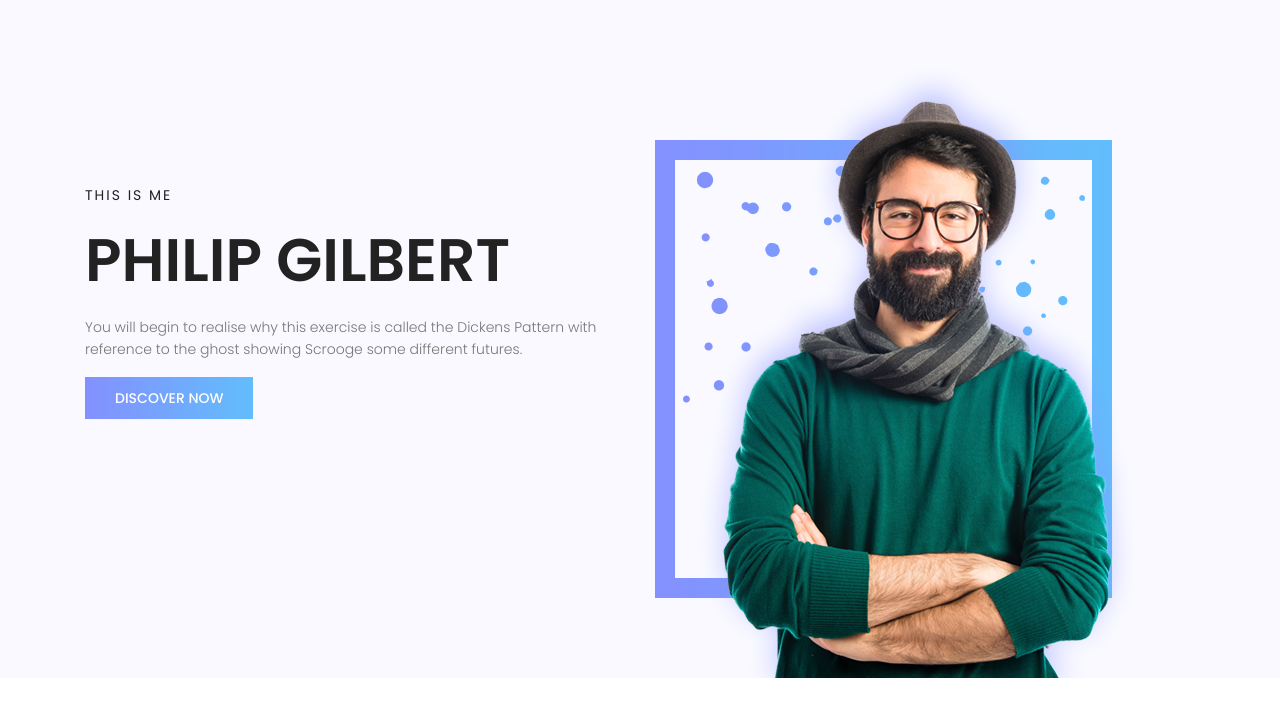
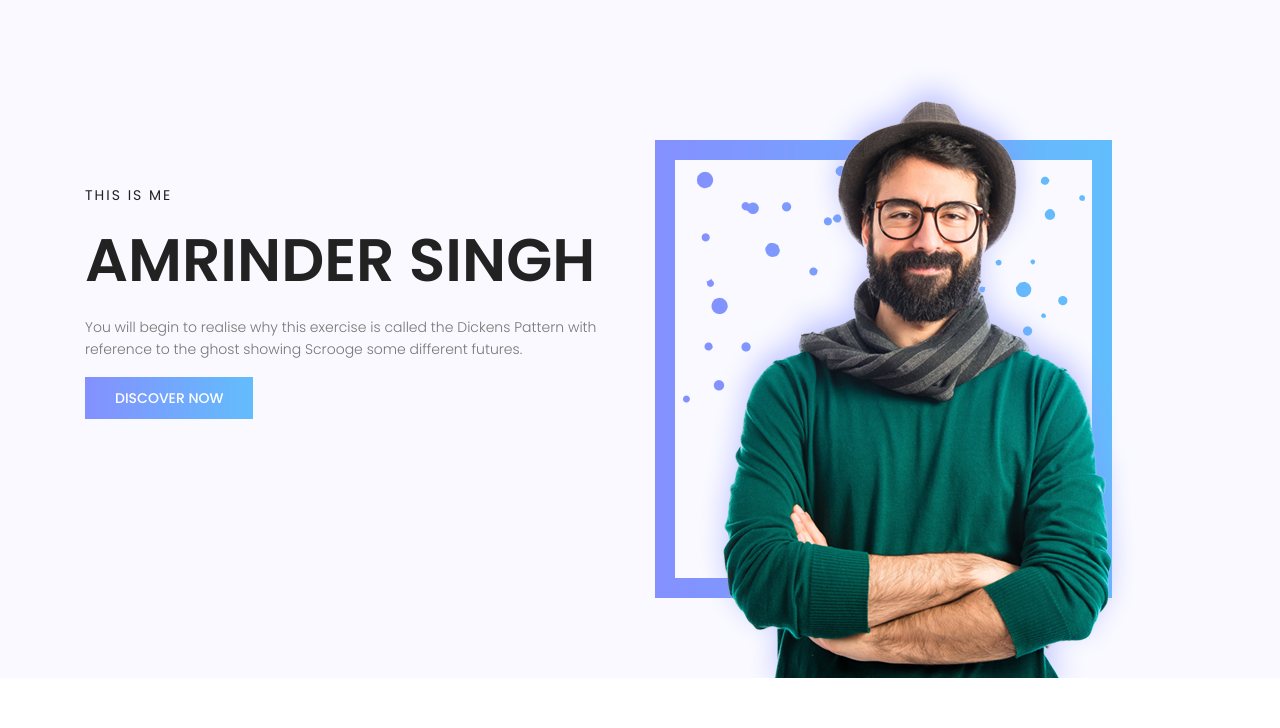
Before and after one commit to Amrindersingh1/Portfolio, a plain HTML site: page index.html in a window 1280 px wide. Shown: the part 72-800 px from the top of the page. Drawn offline with nearby package versions, Linux system fonts and the light colour scheme; some packages are replaced by stand-ins of ours.

Commit message:
name added

```diff
--- a/index.html
+++ b/index.html
@@ -74,7 +74,7 @@
 					<div class="row fullscreen align-items-center justify-content-between">
 						<div class="col-lg-6 col-md-6 banner-left">
 							<h6>This is me</h6>
-							<h1>Philip Gilbert</h1>
+							<h1>Amrinder Singh</h1>
 							<p>
 								You will begin to realise why this exercise is called the Dickens Pattern with reference to the ghost showing Scrooge some different futures.
 							</p>
```
